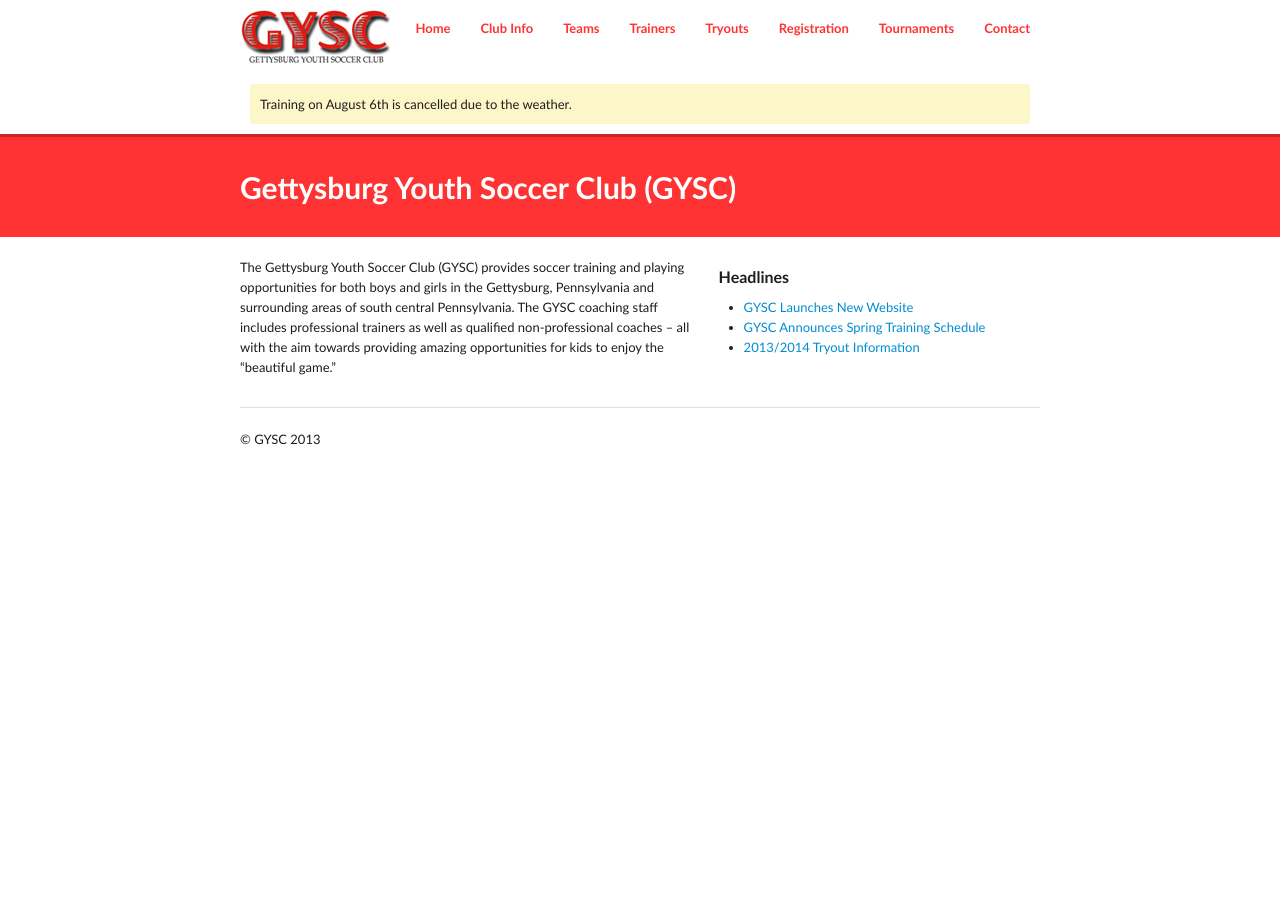
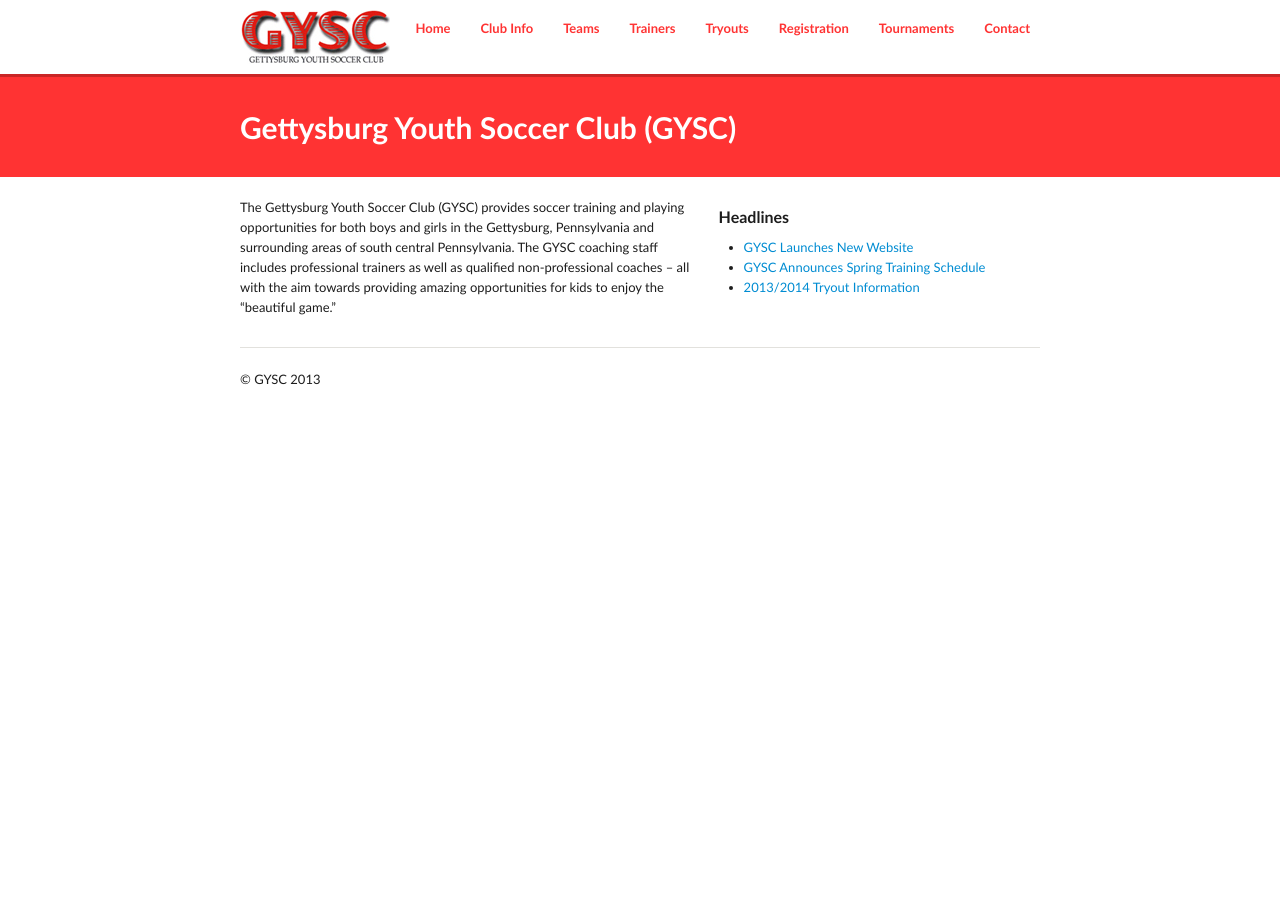
Before and after one commit to GYSC/gysc.github.com, a Jekyll site: the page built from index.md, in a window 1280 px wide. Built offline with Jekyll 4.4.1, drawn with Linux system fonts in a browser that asks for light colours; Markdown is read by kramdown in place of the engine named in the settings.

Commit message:
Update _config.yml

```diff
--- a/_config.yml
+++ b/_config.yml
@@ -1,5 +1,5 @@
 title: Gettysburg Youth Soccer Club
-message: Training on August 6th is cancelled due to the weather.
+message:
 
 #build config
 server: true
```
